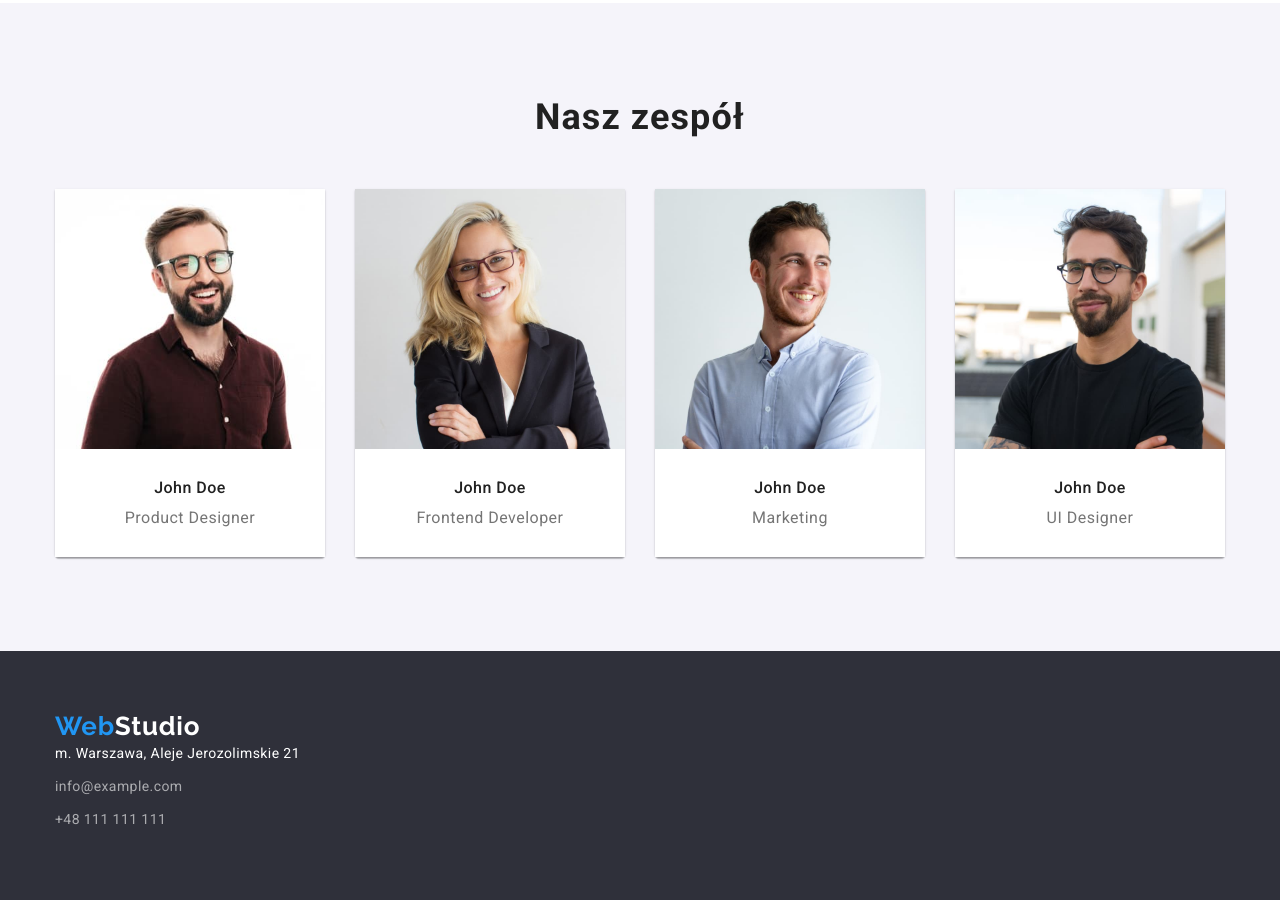
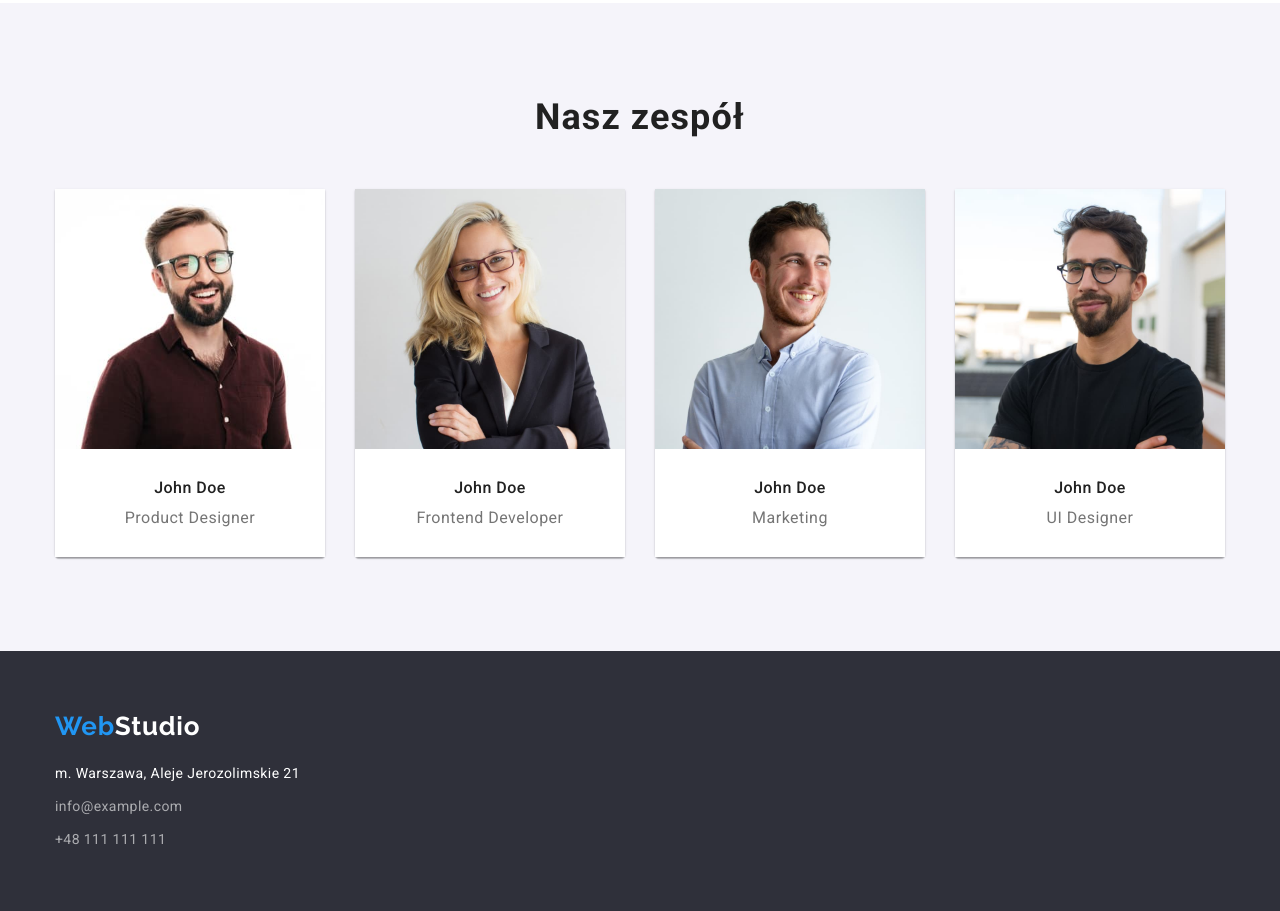
Before and after one commit to JuliaGelij/goit-markup-hw-03, a plain HTML site: page index.html in a window 1280 px wide. Shown: the part 1562-2473 px from the top of the page. Drawn offline with nearby package versions, Linux system fonts and the light colour scheme.

```diff
--- a/css/styles.css
+++ b/css/styles.css
@@ -272,6 +272,7 @@ ul {
     padding-top: 60px;
     padding-bottom: 60px;
 }
+
 .logo-part2 {
     color: var(--brand-color-white);
 }
@@ -283,12 +284,14 @@ ul {
     letter-spacing: 0.03em;
     color: var(--brand-color-white);
 }
-.our-address-item {
+.our-address-item-city {
+    padding-top: 20px;
+}
+.our-address-item-email {
+    padding-top: 9px;
     padding-bottom: 9px;
 }
-.bottom > .logo {
-    padding-bottom: 20px;
-}
+
 .our-address-link {
     font-style: normal;
     font-weight: 400;
```
